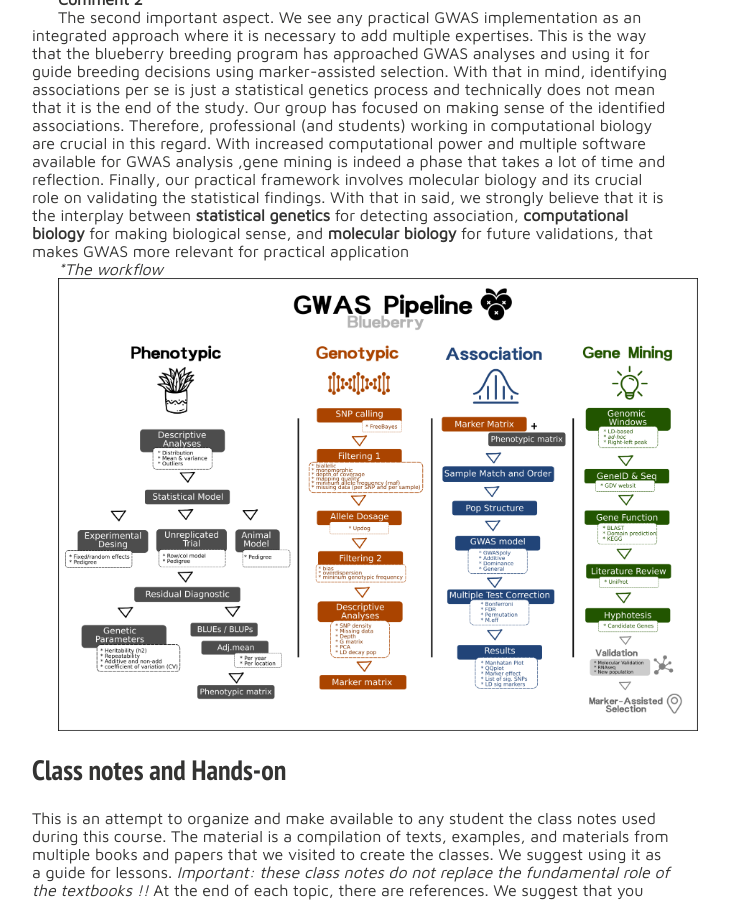
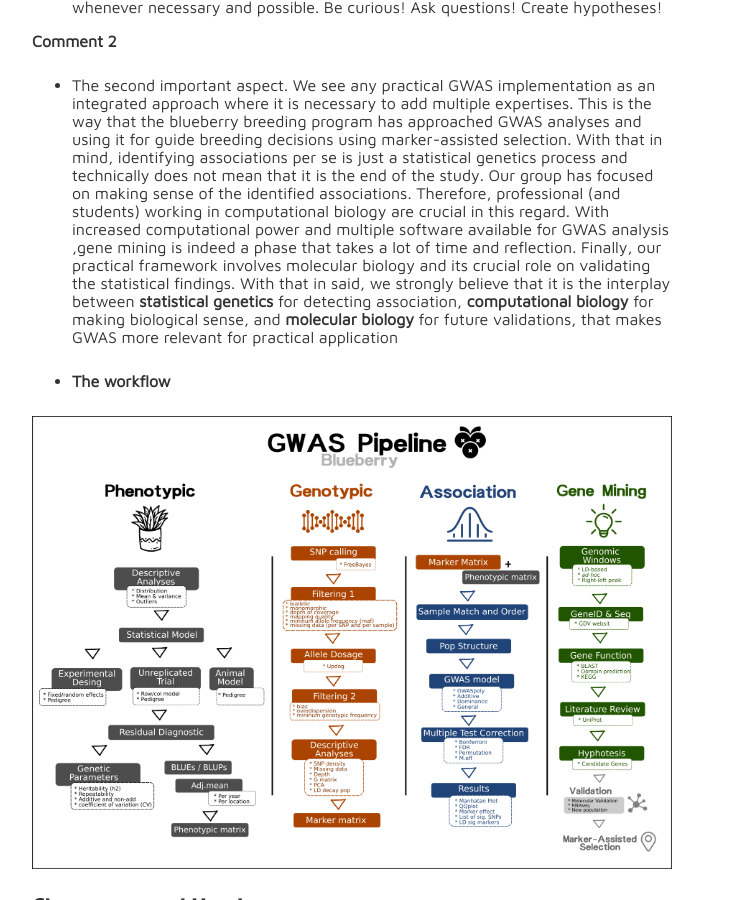
Before and after one commit to lfelipe-ferrao/lfelipe-ferrao.github.io, a Jekyll site: the page built from class/GWAS/index.md, in a window 1280 px wide and 900 px high, scrolled down 1079 px. Shown: the whole window, without its empty margins (288-1017 px from the left). Built offline with Jekyll 4.4.1, drawn with Linux system fonts in a browser that asks for light colours; nearby versions of some CDN libraries; our own code applies the rules of GitHub Pages for plain Markdown files.

Commit message:
Update index.md

```diff
--- a/class/GWAS/index.md
+++ b/class/GWAS/index.md
@@ -18,14 +18,14 @@ In recent years, the blueberry breeding program has focused its efforts on under
 
 **Comment 1**
 
-The pipeline presented here is a "generic" pipeline. By "generic", we mean that this should be viwed as a starting point in which we are presenting general practices for performing GWAS analyses. Of course, each project has its particularity -- different experimental designs, data collection, models and etc etc. All these aspects should be carefully thought when perfoming any statistical analyses. Running automated analyses by just recycling codes is not a good idea. Simply stating, there is no magic recipe that works for all situations and that is why it is very important to check all the steps and make adaptations or tests whenever necessary and possible. Be curious! Ask questions! Create hypotheses!
+- The pipeline presented here is a "generic" pipeline. By "generic", we mean that this should be viwed as a starting point in which we are presenting general practices for performing GWAS analyses. Of course, each project has its particularity -- different experimental designs, data collection, models and etc etc. All these aspects should be carefully thought when perfoming any statistical analyses. Running automated analyses by just recycling codes is not a good idea. Simply stating, there is no magic recipe that works for all situations and that is why it is very important to check all the steps and make adaptations or tests whenever necessary and possible. Be curious! Ask questions! Create hypotheses!
 
 **Comment 2**
 
-The second important aspect. We see any practical GWAS implementation as an integrated approach where it is necessary to add multiple expertises. This is the way that the blueberry breeding program has approached GWAS analyses and using it for guide breeding decisions using marker-assisted selection. With that in mind, identifying associations per se is just a statistical genetics process and technically does not mean that it is the end of the study. Our group has focused on making sense of the identified associations. Therefore, professional (and students) working in computational biology are crucial in this regard. With increased computational power and multiple software available for GWAS analysis ,gene mining is indeed a phase that takes a lot of time and reflection. Finally, our practical framework involves molecular biology and its crucial role on validating the statistical findings. With that in said, we strongly believe that it is the interplay between **statistical genetics** for detecting association, **computational biology** for making biological sense, and **molecular biology** for future validations, that makes GWAS more relevant for practical application
+- The second important aspect. We see any practical GWAS implementation as an integrated approach where it is necessary to add multiple expertises. This is the way that the blueberry breeding program has approached GWAS analyses and using it for guide breeding decisions using marker-assisted selection. With that in mind, identifying associations per se is just a statistical genetics process and technically does not mean that it is the end of the study. Our group has focused on making sense of the identified associations. Therefore, professional (and students) working in computational biology are crucial in this regard. With increased computational power and multiple software available for GWAS analysis ,gene mining is indeed a phase that takes a lot of time and reflection. Finally, our practical framework involves molecular biology and its crucial role on validating the statistical findings. With that in said, we strongly believe that it is the interplay between **statistical genetics** for detecting association, **computational biology** for making biological sense, and **molecular biology** for future validations, that makes GWAS more relevant for practical application
 
 
-**The workflow*
+- **The workflow**
 
 
 <p align="center">
```
